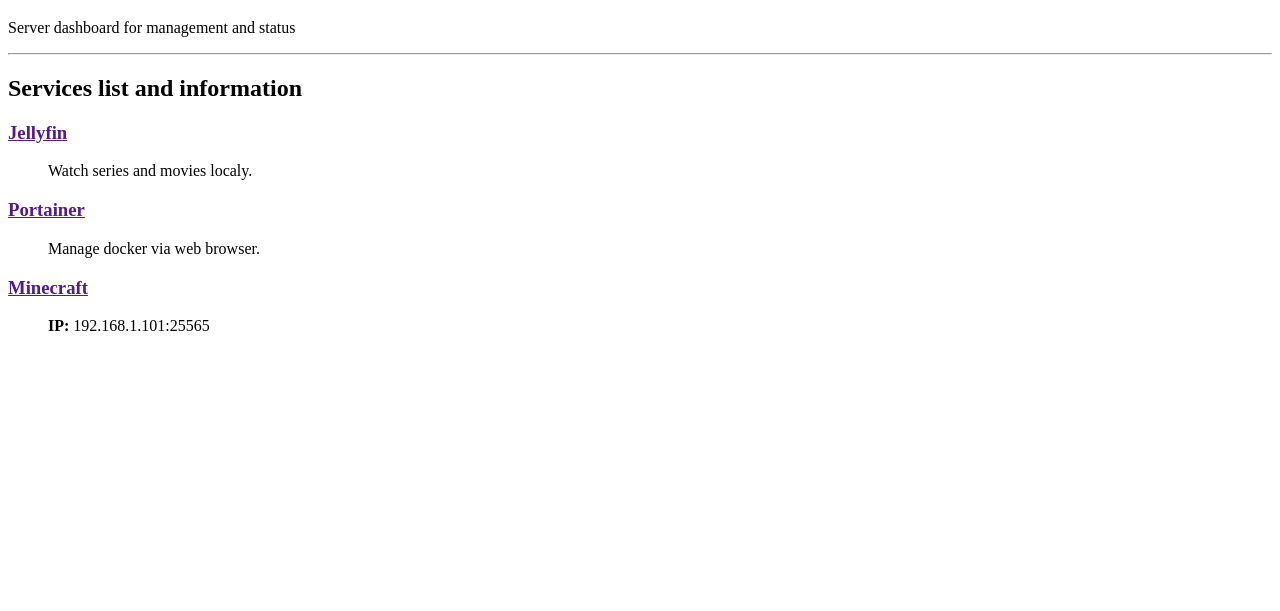
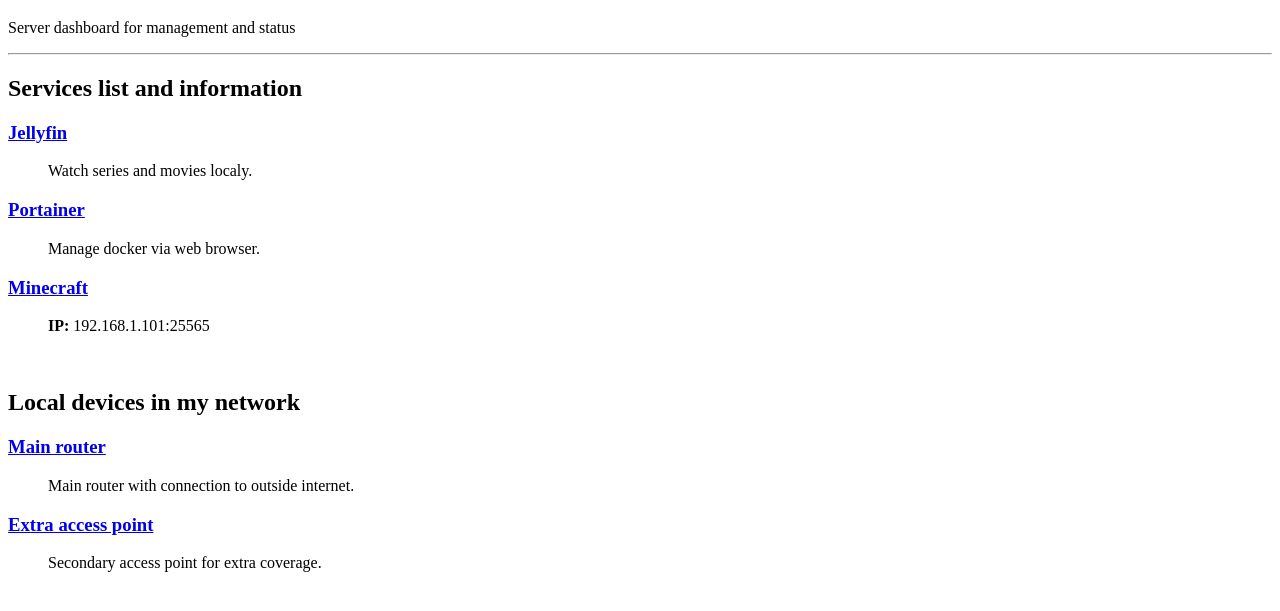
Before and after one commit to ChainPenguin/Server_Dashboard, a plain HTML site: page index.html in a window 1280 px wide. Shown: the part 61-672 px from the top of the page. Drawn offline with Linux system fonts and the light colour scheme.

Commit message:
Adding local network devices

```diff
--- a/index.html
+++ b/index.html
@@ -13,29 +13,39 @@
     <h2>Services list and information</h2>
     <dl>
         <dt>
-            <a href="">
-                <h3>Jellyfin</h3>
-            </a>
+            <h3><a href="http://192.168.1.101:8096">Jellyfin</a></h3>
         </dt>
         <dd>
             <p>Watch series and movies localy.</p>
         </dd>
         <dt>
-            <a href="">
-                <h3>Portainer</h3>
-            </a>
+            <h3><a href="http://192.168.1.101:9000">Portainer</a></h3>
         </dt>
         <dd>
             <p>Manage docker via web browser.</p>
         </dd>
         <dt>
-            <a href="">
-                <h3>Minecraft</h3>
-            </a>
+            <h3><a href="http://192.168.1.101:25565">Minecraft</a></h3>
         </dt>
         <dd>
             <p><b>IP:</b> 192.168.1.101:25565</p>
         </dd>
     </dl>
+    <br>
+    <h2>Local devices in my network</h2>
+    <dl>
+        <dt>
+            <h3><a href="http://192.168.1.1">Main router</a></h3>
+        </dt>
+        <dd>
+            <p>Main router with connection to outside internet.</p>
+        </dd>
+        <dt>
+            <h3><a href="http://192.168.1.2">Extra access point</a></h3>
+        </dt>
+        <dd>
+            <p>Secondary access point for extra coverage.</p>
+        </dd>
+    </dl>
 </body>
 </html>
```
